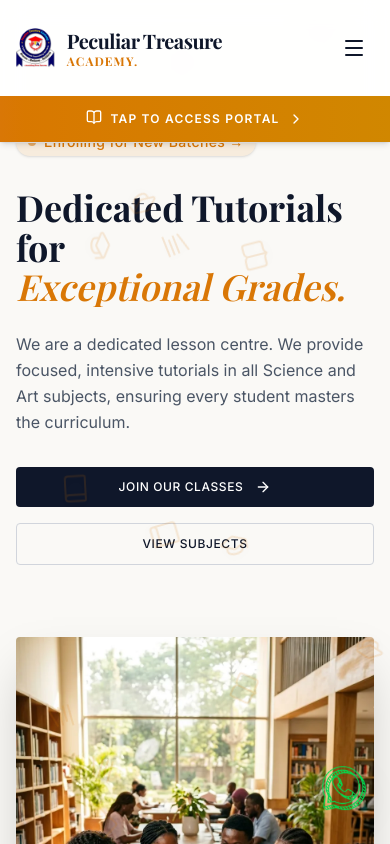
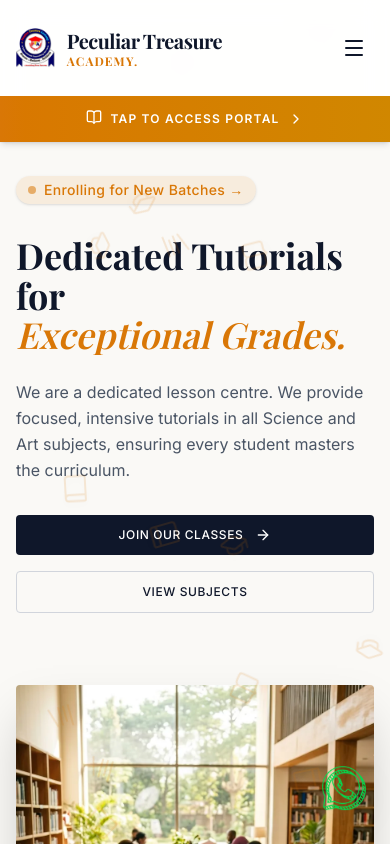
Before and after one commit to DavidDeez/peculiar_treasure_academy, a React (Vite) app: page / in a window 390 px wide. Shown: the top 844 px of the page. Built offline with nearby package versions, Linux system fonts and the light colour scheme; no server answers; a web font is replaced by a local one.

Commit message:
Shift Hero section down on mobile to prevent portal banner from blocking content

```diff
--- a/src/components/Hero.tsx
+++ b/src/components/Hero.tsx
@@ -25,7 +25,7 @@ const Hero: React.FC = () => {
   };
 
   return (
-    <section id="home" className="relative pt-32 pb-20 md:pt-48 md:pb-32 bg-[#faf9f6] overflow-hidden min-h-screen flex items-center">
+    <section id="home" className="relative pt-44 pb-20 md:pt-48 md:pb-32 bg-[#faf9f6] overflow-hidden min-h-screen flex items-center">
       {/* Decorative background accent */}
       <motion.div
         className="absolute top-0 right-0 w-1/2 h-full bg-brand-gold-light/30 rounded-bl-[100px] -z-10"
```
